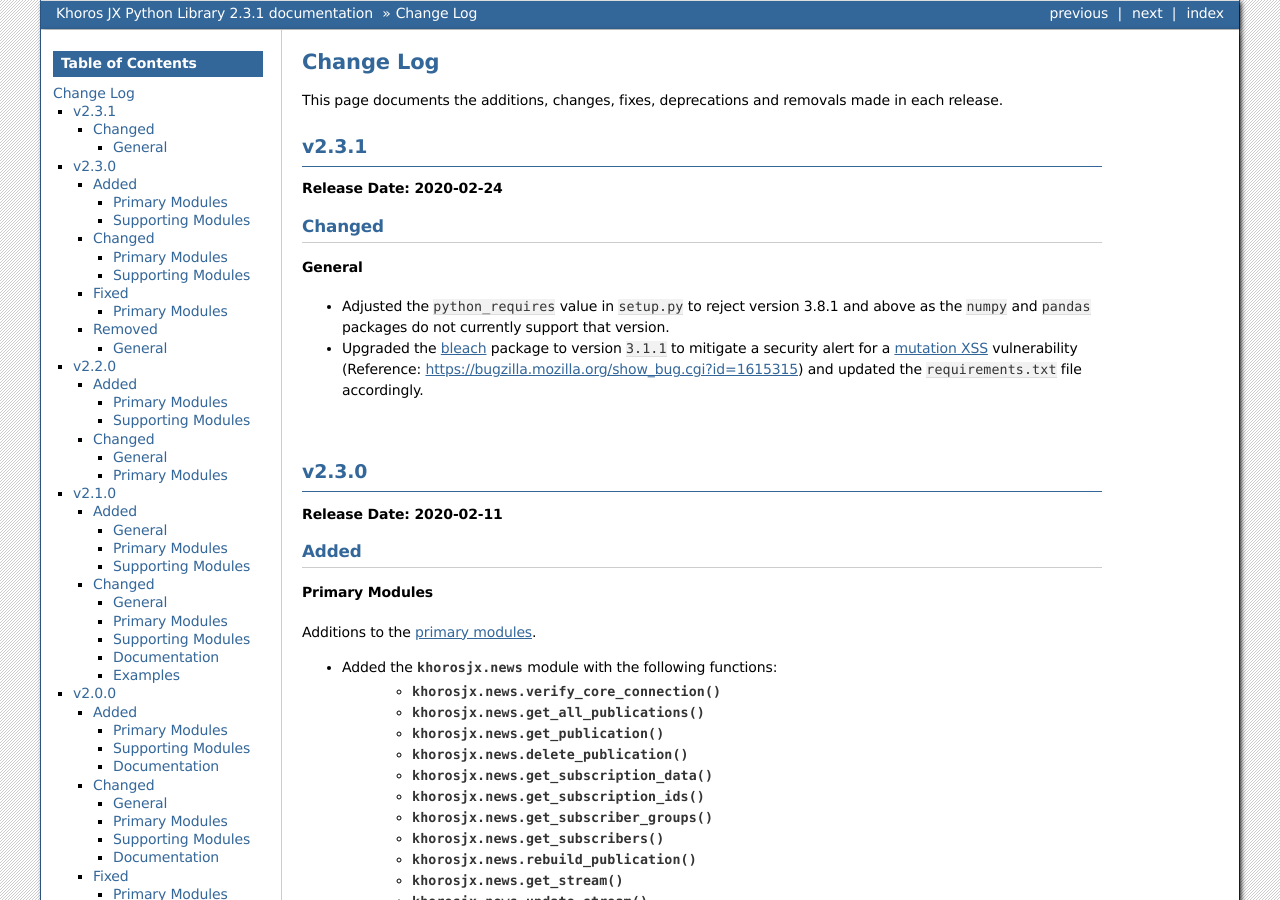
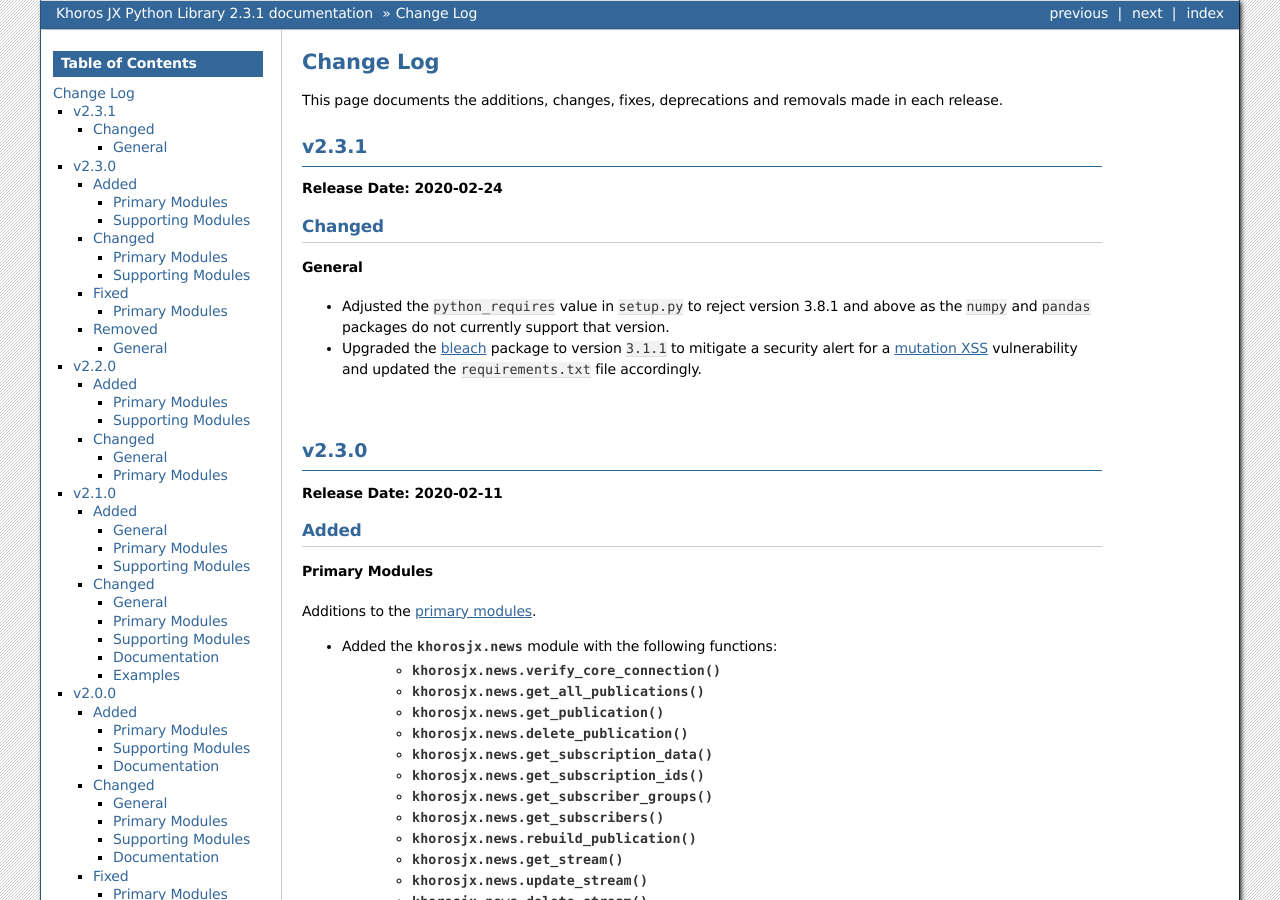
Before and after one commit to jeffshurtliff/khorosjx, a Sphinx documentation site: the page built from docs/changelog.rst, in a window 1280 px wide and 900 px high. Built offline with Sphinx 7.4.7, drawn with Linux system fonts in a browser that asks for light colours.

Commit message:
Simplified an entry in the changelog

```diff
--- a/docs/changelog.rst
+++ b/docs/changelog.rst
@@ -16,8 +16,7 @@
 * Adjusted the ``python_requires`` value in ``setup.py`` to reject version 3.8.1 and above as the ``numpy`` and
   ``pandas`` packages do not currently support that version.
 * Upgraded the `bleach <https://bleach.readthedocs.io/>`_ package to version ``3.1.1`` to mitigate a security alert
-  for a `mutation XSS <https://cure53.de/fp170.pdf>`_ vulnerability (Reference:
-  `https://bugzilla.mozilla.org/show_bug.cgi?id=1615315 <https://bugzilla.mozilla.org/show_bug.cgi?id=1615315>`_) and
+  for a `mutation XSS <https://github.com/mozilla/bleach/security/advisories/GHSA-q65m-pv3f-wr5r>`_ vulnerability and
   updated the ``requirements.txt`` file accordingly.
 
 |
```
